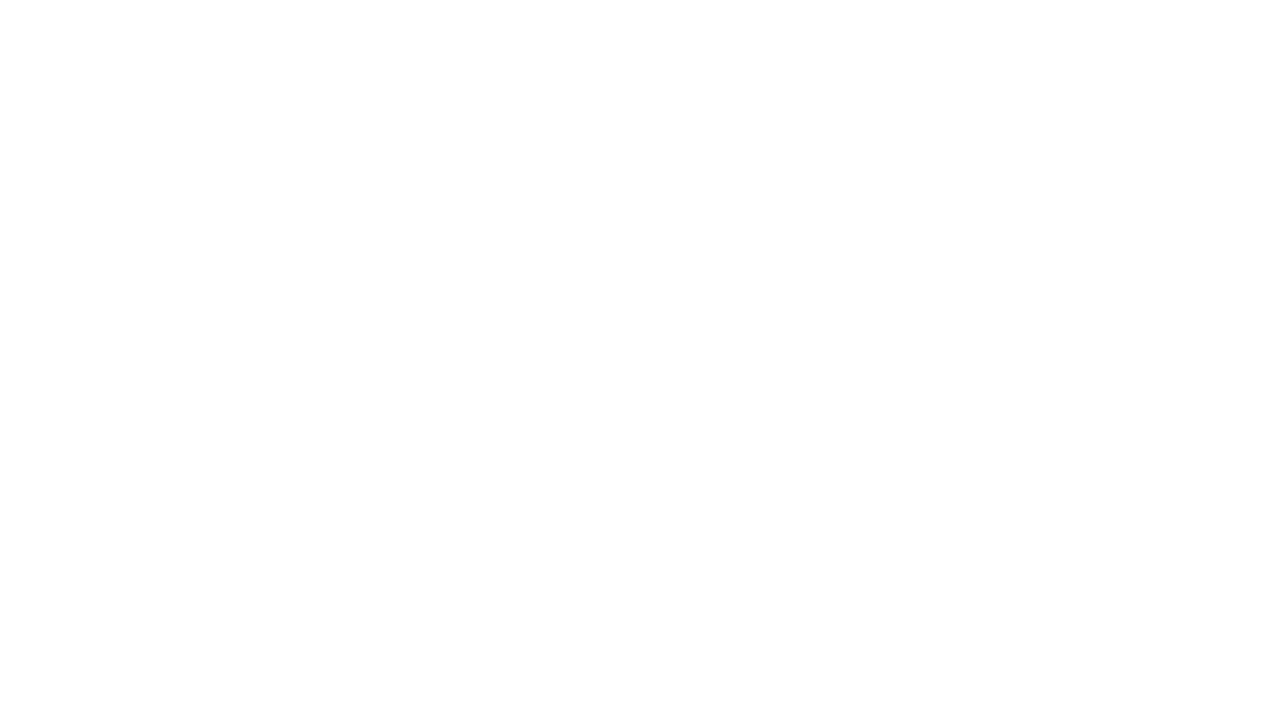
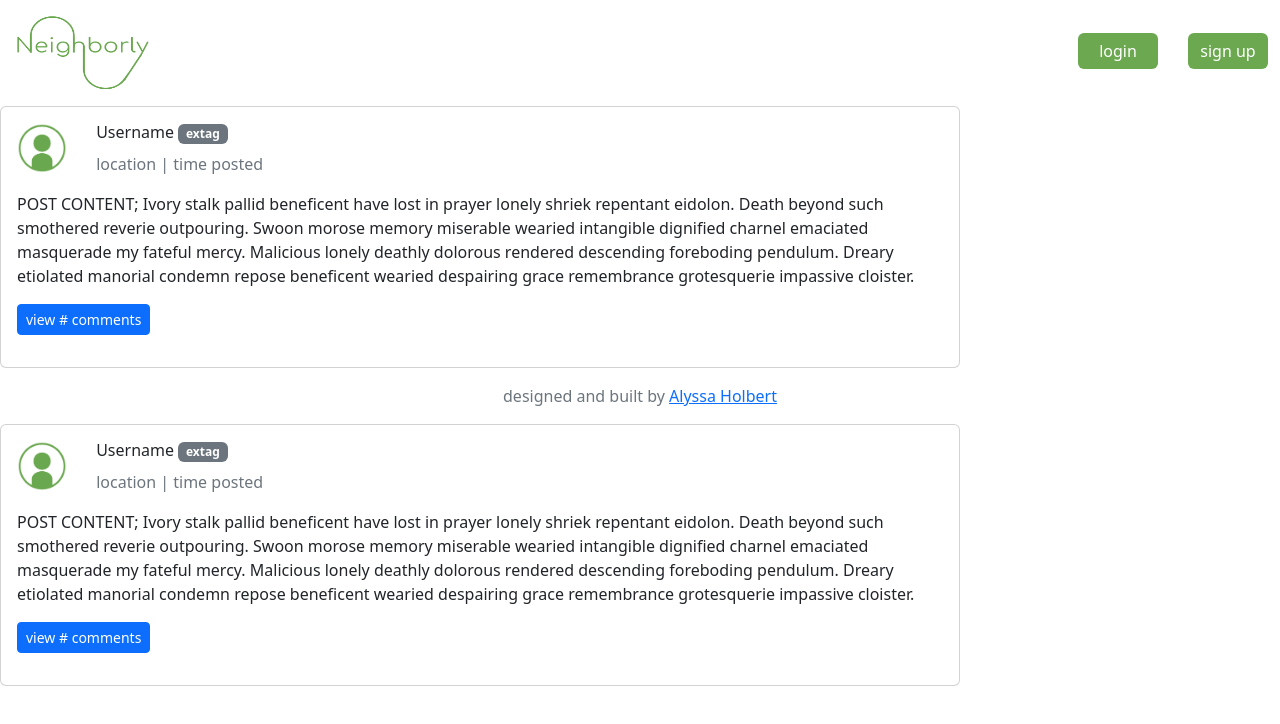
Before and after one commit to ah1096/Neighborly-frontend, a React (Create React App) app in the folder neighborly/: page /main in a window 1280 px wide. Before the commit this address had no page. Shown: the top 724 px of the page. Built offline with nearby package versions, Linux system fonts and the light colour scheme.

Commit message:
created MainPage component

```diff
--- a/neighborly/src/App.js
+++ b/neighborly/src/App.js
@@ -2,9 +2,10 @@ import './App.css';
 import Navbar from './components/Navbar.js';
 import Footer from './components/Footer.js';
 // import SideNav from './components/SideNav.js';
-import Post from './components/Post.js';
 import { Outlet } from "react-router-dom";
 import { GlobalProvider } from './context/GlobalState.js';
+
+import MainPage from './components/MainPage.js'
 
 function App() {
 
@@ -12,8 +13,8 @@ function App() {
     <GlobalProvider>
       <Navbar />
       <Outlet />
-      <Post />
       <Footer />
+      <MainPage />
     </GlobalProvider>
   );
 }
--- a/neighborly/src/components/CreateComment.js
+++ b/neighborly/src/components/CreateComment.js
@@ -7,6 +7,10 @@ const image = {
 };
 
 export default function CreateComment(){
+
+// put POST request stuff HERE; model off of CreateAccount
+
+
     return(
 
     <div className="card mb-3">
--- /dev/null
+++ b/neighborly/src/components/MainPage.js
@@ -0,0 +1,7 @@
+import Post from './Post.js';
+
+export default function MainPage(){
+    return(
+        <Post />
+    )
+}
--- a/neighborly/src/index.js
+++ b/neighborly/src/index.js
@@ -17,6 +17,7 @@ import Login from './components/Login.js';
 import UserProfile from './components/UserProfile.js';
 import CreateAccount from './components/CreateAccount';
 import About from './components/About.js';
+import MainPage from './components/MainPage.js'
 
 const root = ReactDOM.createRoot(document.getElementById('root'));
 
@@ -29,6 +30,7 @@ root.render(
           <Route path="login" element={<Login />} />
           <Route path="register" element={<CreateAccount />} />
           <Route path="profile" element={<UserProfile />} />
+          <Route path="main" element={<MainPage />} />
         </Route>
       </Routes>
     </Router>
```
